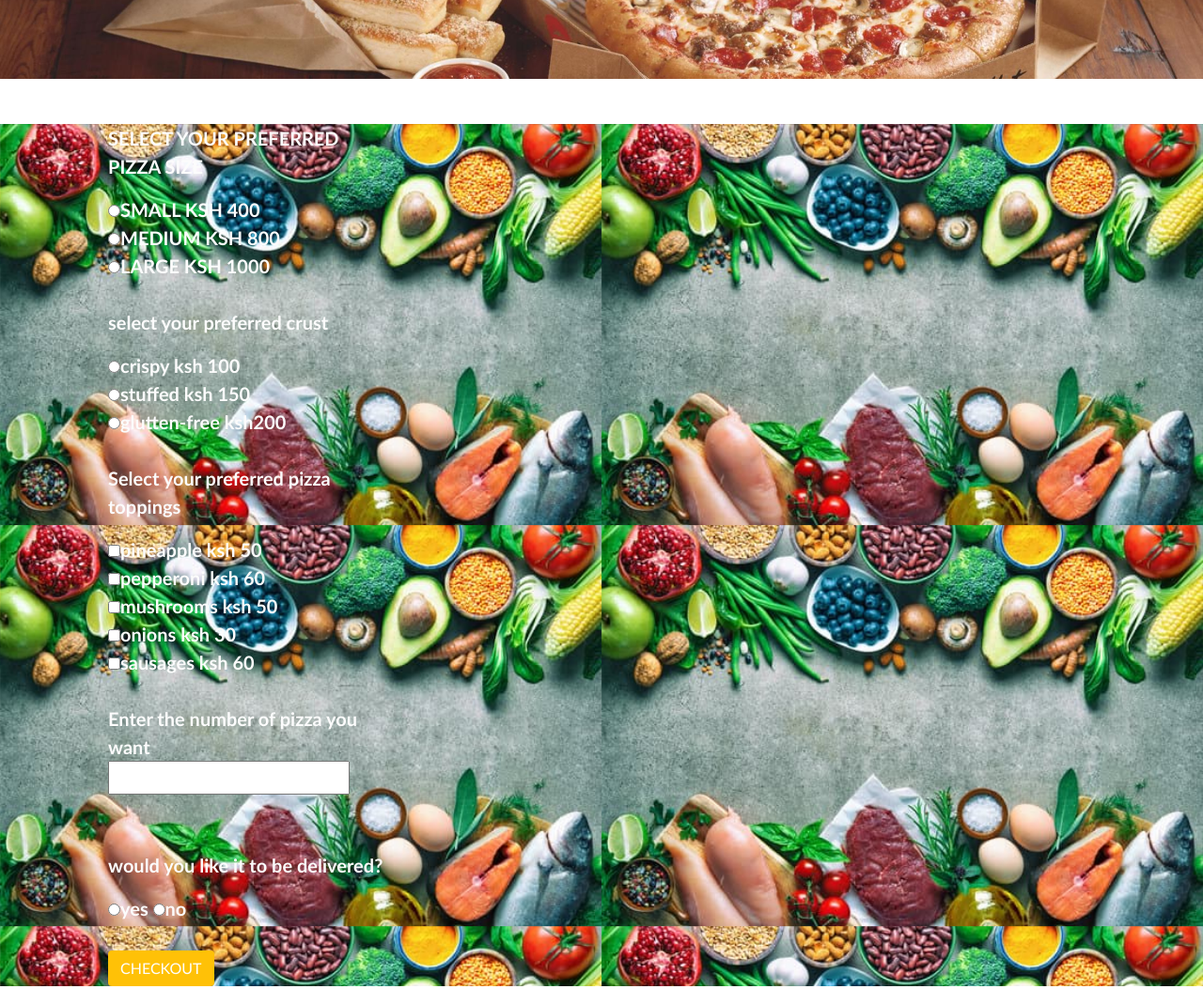
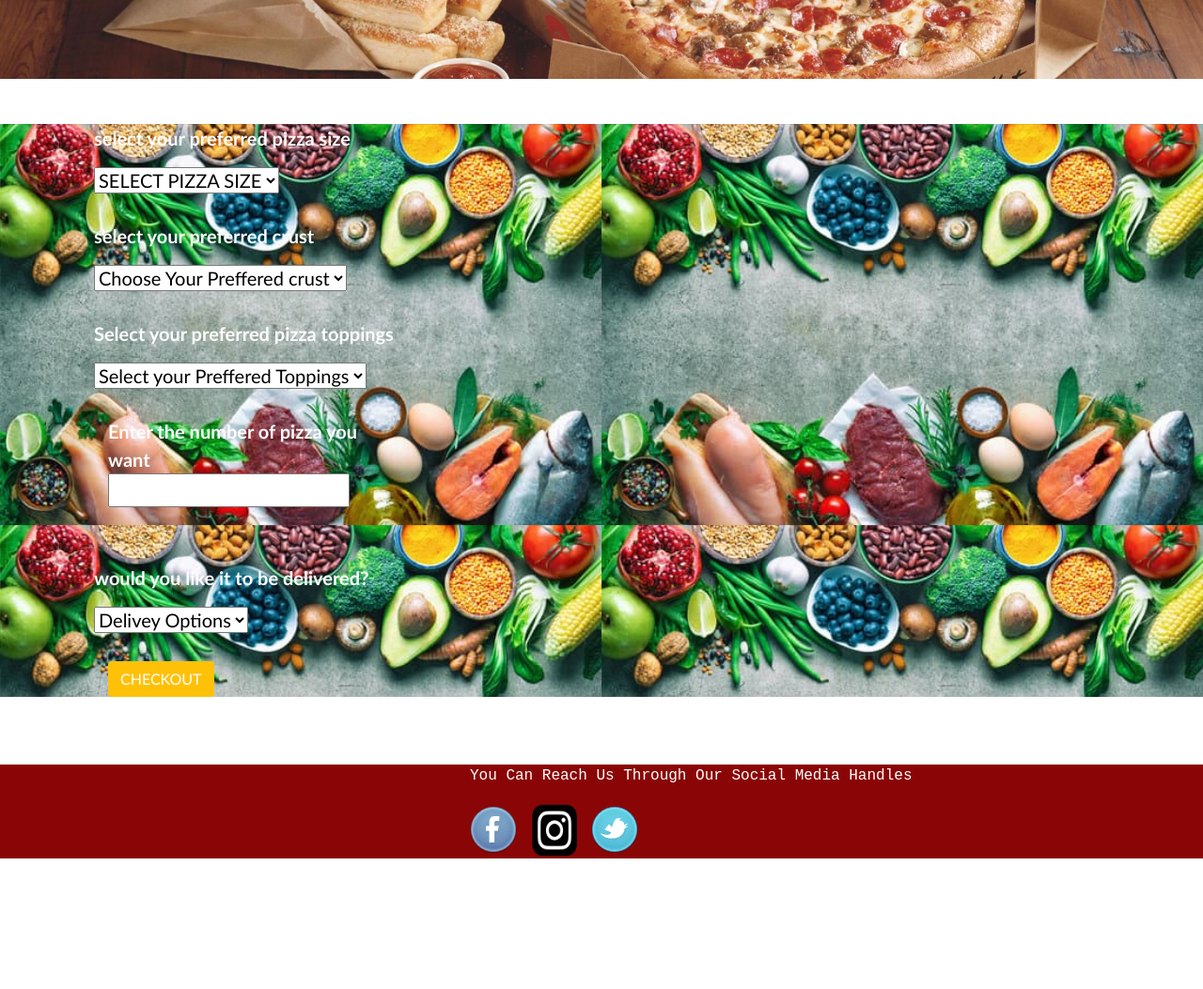
Before and after one commit to Joekahora/jostar-pizzaria, a plain HTML site: page index.html in a window 1280 px wide. Shown: the part 440-1493 px from the top of the page at 94% size. After the commit the page ends 1354 px from the top, so only its background shows below. Drawn offline with nearby package versions, Linux system fonts and the light colour scheme.

Commit message:
Replace input tag with select tag

```diff
--- a/index.html
+++ b/index.html
@@ -59,27 +59,36 @@
             <div class="blanks">
                 <div class="col-md-4">
                     <form method="post" class="myform" name="myform">
-                        <div class="sizes">
+                        <div class="row">
                             <p>select your preferred pizza size</p>
-                            <input type="radio" name="size" id="small" value="400">small ksh 400<br>
-                            <input type="radio" name="size" id="medium" value="800">medium ksh 800<br>
-                            <input type="radio" name="size" id="large" value="1000">large ksh 1000<br>
+                            <select class="sizes">
+                                <option value="0">Select Pizza Size</option>
+                                <option value="400">Small</option>
+                                <option value="800">Medium</option>
+                                <option value="1000">Large</option>
+                            </select>
                         </div>
                         <br>
-                        <div class="crust">
+                        <div class="row">
                             <p>select your preferred crust</p>
-                            <input type="radio" name="crust" id="crispy" value="100">crispy ksh 100 <br>
-                            <input type="radio" name="crust" id="stuffed" value="150">stuffed ksh 150 <br>
-                            <input type="radio" name="crust" id="glutten-free" value="200">glutten-free ksh200 <br>
+                            <select class="crust">
+                                <option value="0">Choose Your Preffered crust</option>
+                                <option value="100">crispy</option>
+                                <option value="150">stuffed</option>
+                                <option value="200">glutten-free</option>
+                            </select>
                         </div>
                         <br>
-                        <div class="toppings">
+                        <div class="row">
                             <p>Select your preferred pizza toppings</p>
-                            <input type="checkbox" name="topping" id="pineapple" value="50">pineapple ksh 50 <br>
-                            <input type="checkbox" name="topping" id="pepperoni" value="60">pepperoni ksh 60 <br>
-                            <input type="checkbox" name="topping" id="mushroom" value="50">mushrooms ksh 50 <br>
-                            <input type="checkbox" name="topping" id="onion" value="30">onions ksh 30 <br>
-                            <input type="checkbox" name="topping" id="sausage" value="60">sausages ksh 60 <br>
+                            <select class="toppings">
+                                <option value="0">Select your Preffered Toppings</option>
+                                <option value="50">pineapple</option>
+                                <option value="60">pepperoni</option>
+                                <option value="50">mushrooms</option>
+                                <option value="30">onions</option>
+                                <option value="60">sausages</option>
+                            </select>
                         </div>
                         <br>
                         <div class="noofpizza">
@@ -87,10 +96,13 @@
                             <input type="number" name="noofoder" id="nooforder" required>
                         </div>
                         <br> <br>
-                        <div class="delivery">
+                        <div class="row">
                             <p>would you like it to be delivered?</p>
-                            <input type="radio" name="delivery" id="yes">yes
-                            <input type="radio" name="delivery" id="no">no
+                            <select class="delivery">
+                                <option value="">Delivey Options</option>
+                                <option value="yes">Yes</option>
+                                <option value="no">No</option>
+                            </select>
                         </div>
                         <br>
                         <input class="btn bg-warning" type="submit" value="checkout">
--- a/js/script.js
+++ b/js/script.js
@@ -34,9 +34,11 @@ var saugage = new pizzaToppings("Sausage",60);
 // user interface
 $(document).ready(function(){
     $(".blanks form").submit(function(event){
-        var pizzaSize = ($(".size input:selected").text());
-        if (pizzaSize === small){
-            alert("You choose the pizza Size " + small.sizet )
+        var pizzaSize = parseInt($(".sizes option:selected").val());
+        if (pizzaSize === 0){
+            alert("Please select a pizza Size ")
+        }else{
+            alert("So You Have choosen " + $(".sizes option:selected").text())
         }
         // if ($(".sizes") === small || $(".sizes") === medium || $(".sizes") === large){
         //     alert("You Choose " + $(".sizes input:selected").text());
```
